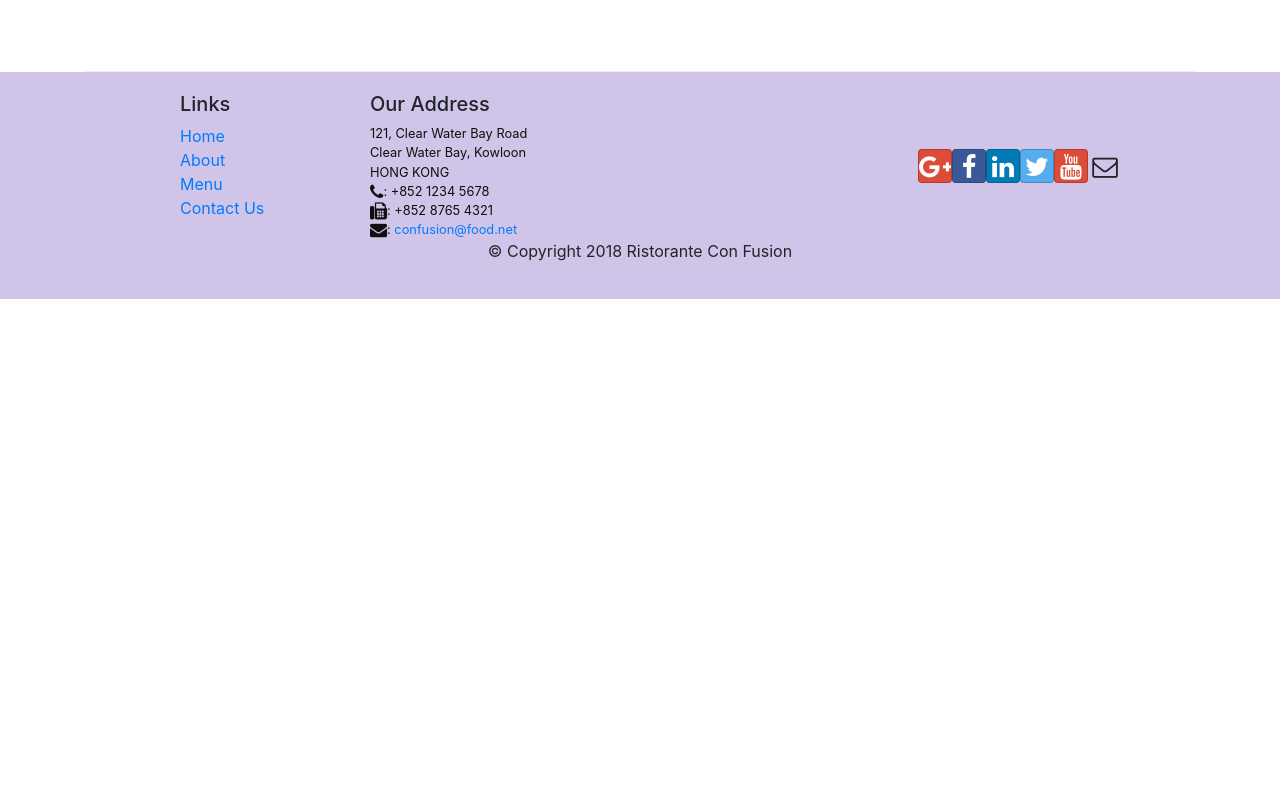
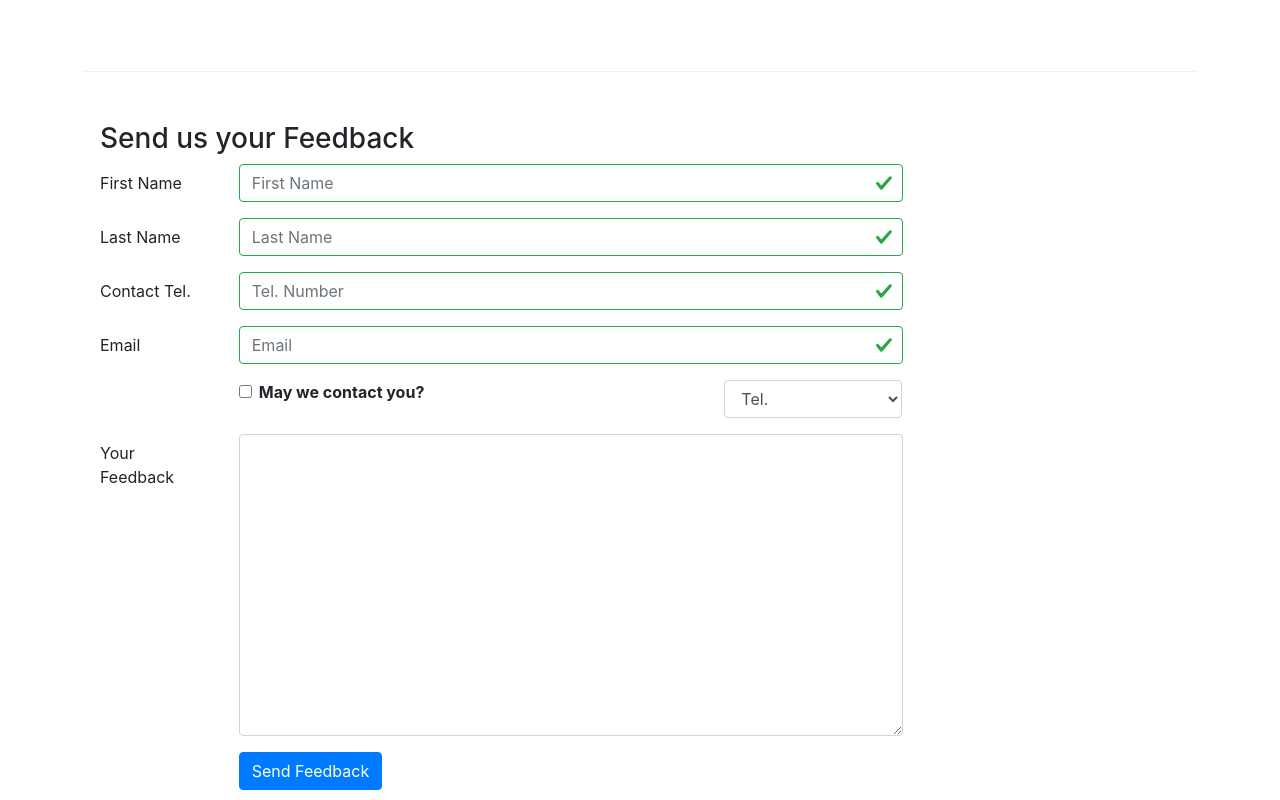
Before and after one commit to mukul-kmr-jha/HKUST_Full-Stack, a React (Create React App) app in the folder C2-ReactJs/confusion/: page /contactus in a window 1280 px wide. Shown: the part 800-1600 px from the top of the page. Before the commit the page ends 1099 px from the top, so only its background shows below. Built offline with nearby package versions, Linux system fonts and the light colour scheme.

Commit message:
Controlled form and Validation exercise.

```diff
--- a/C2-ReactJs/confusion/src/components/ContactComponent.js
+++ b/C2-ReactJs/confusion/src/components/ContactComponent.js
@@ -1,8 +1,83 @@
-import React from 'react';
-import { Breadcrumb, BreadcrumbItem } from 'reactstrap';
+import React, { Component } from 'react';
+import { Breadcrumb, BreadcrumbItem, Button, Form, FormGroup, Label, Input, Col, FormFeedback } from 'reactstrap';
 import { Link } from 'react-router-dom';
 
-function Contact(props) {
+class Contact extends Component{
+    constructor(props){
+        super(props);
+
+        this.state= {
+            firstname:'',
+            lastname:'',
+            telnum:'',
+            email:'',
+            agree:false,
+            contactType:'Tel.',
+            message:'',
+            touched:{
+                firstname: false,
+                lastname: false,
+                telnum:false,
+                email:false,
+            }
+        };
+
+        this.handleInputChange = this.handleInputChange.bind(this);
+        this.handleSubmit = this.handleSubmit.bind(this);
+    }
+
+    validate(firstname,lastname,telnum,email ){
+        const errors = {
+            firstname:'',
+            lastname:'',
+            telnum:'',
+            email:''
+        };
+        if (this.state.touched.firstname && firstname.length <3 )
+            errors.firstname = 'First Name should be >= 3 characters';
+        if (this.state.touched.lastname && lastname.length <3 )
+            errors.lastname = 'Last Name should be >= 3 characters';
+        else if (this.state.touched.lastname && lastname.length > 10)
+            errors.lastname = 'Last Name should be <= 10 characters';
+        const reg = /^\d{10}$/ ;
+        if (this.state.touched.telnum && !reg.test(telnum))
+            errors.telnum = 'Tel should contain be a 10 digit number.'
+        if (this.state.touched.email && email.split('').filter(x => x === '@').length !== 1)
+            errors.email = 'Email should contain a @';
+        return errors;
+    }
+
+    handleBlur = (field) =>(event) => {
+        this.setState({
+            touched: {...this.state.touched,[field]:true},
+        });
+    }
+
+    handleInputChange(event){
+        const target = event.target;
+        const value = target.type === 'checkbox' ? target.checked : target.value ;
+        const name = target.name;
+
+        this.setState({
+            [name] : value
+        });
+    }
+
+
+    handleSubmit(event){
+        console.log('Current State is ' + JSON.stringify(this.state));
+        alert('Current State is' + JSON.stringify(this.state));
+        event.preventDefault();
+    }
+
+
+    render(){
+    const errors = this.validate(
+                        this.state.firstname,
+                        this.state.lastname,
+                        this.state.telnum,
+                        this.state.email
+                    );
     return(
         <div className="container">
             <div className="row">
@@ -42,8 +117,109 @@
                     </div>
                 </div>
             </div>
+
+            <div className="row row-content">
+                <div className="col-12">
+                    <h3>Send us your Feedback</h3>
+                </div>
+                <div className="col-12 col-md-9">
+                    <Form onSubmit={this.handleSubmit}>
+                        <FormGroup row>
+                            <Label htmlFor="firstname" md={2}>First Name</Label>
+                            <Col md={10}>
+                                <Input type="text" id="firstname" name="firstname"
+                                    placeholder="First Name"
+                                    value={this.state.firstname}
+                                    valid={errors.firstname === ''}
+                                    invalid={errors.firstname !== ''}
+                                    onBlur={this.handleBlur('firstname')}
+                                    onChange={this.handleInputChange} />
+                                <FormFeedback>{errors.firstname}</FormFeedback>
+                            </Col>
+                        </FormGroup>
+                        <FormGroup row>
+                            <Label htmlFor="lastname" md={2}>Last Name</Label>
+                            <Col md={10}>
+                                <Input type="text" id="lastname" name="lastname"
+                                    placeholder="Last Name"
+                                    value={this.state.lastname}
+                                    valid={errors.lastname === ''}
+                                    invalid={errors.lastname !== ''}
+                                    onBlur={this.handleBlur('lastname')}
+                                    onChange={this.handleInputChange} />
+                                <FormFeedback>{errors.lastname}</FormFeedback>
+                            </Col>
+                        </FormGroup>
+                        <FormGroup row>
+                            <Label htmlFor="telnum" md={2}>Contact Tel.</Label>
+                            <Col md={10}>
+                                <Input type="tel" id="telnum" name="telnum"
+                                    placeholder="Tel. Number"
+                                    value={this.state.telnum}
+                                    valid={errors.telnum === ''}
+                                    invalid={errors.telnum !== ''}
+                                    onBlur={this.handleBlur('telnum')}
+                                    onChange={this.handleInputChange} />
+                                <FormFeedback>{errors.telnum}</FormFeedback>
+                            </Col>
+                        </FormGroup>
+                        <FormGroup row>
+                            <Label htmlFor="email" md={2}>Email</Label>
+                            <Col md={10}>
+                                <Input type="email" id="email" name="email"
+                                    placeholder="Email"
+                                    value={this.state.email}
+                                    valid={errors.email === ''}
+                                    invalid={errors.email !== ''}
+                                    onBlur={this.handleBlur('email')}
+                                    onChange={this.handleInputChange} />
+                                <FormFeedback>{errors.email}</FormFeedback>
+                            </Col>
+                        </FormGroup>
+                        <FormGroup row>
+                            <Col md={{ size: 6, offset: 2 }}>
+                                <FormGroup check>
+                                    <Label check>
+                                        <Input type="checkbox"
+                                            name="agree"
+                                            checked={this.state.agree}
+                                            onChange={this.handleInputChange} /> {' '}
+                                        <strong>May we contact you?</strong>
+                                    </Label>
+                                </FormGroup>
+                            </Col>
+                            <Col md={{ size: 3, offset: 1 }}>
+                                <Input type="select" name="contactType"
+                                    value={this.state.contactType}
+                                    onChange={this.handleInputChange}>
+                                    <option>Tel.</option>
+                                    <option>Email</option>
+                                </Input>
+                            </Col>
+                        </FormGroup>
+                        <FormGroup row>
+                            <Label htmlFor="message" md={2}>Your Feedback</Label>
+                            <Col md={10}>
+                                <Input type="textarea" id="message" name="message"
+                                    rows="12"
+                                    value={this.state.message}
+                                    onChange={this.handleInputChange}></Input>
+                            </Col>
+                        </FormGroup>
+                        <FormGroup row>
+                            <Col md={{ size: 10, offset: 2 }}>
+                                <Button type="submit" color="primary">
+                                    Send Feedback
+                                    </Button>
+                            </Col>
+                        </FormGroup>
+                    </Form>
+                </div>
+            </div>
+
         </div>
     );
+ }
 }
 
 export default Contact;
```
